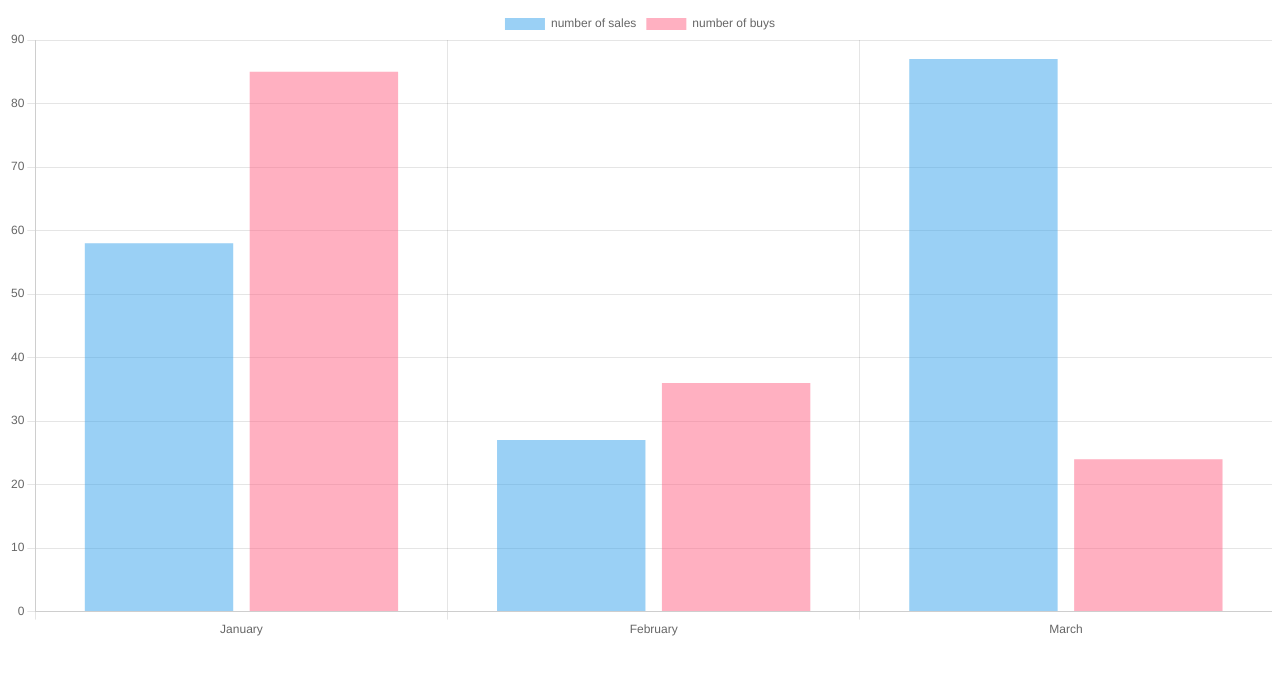
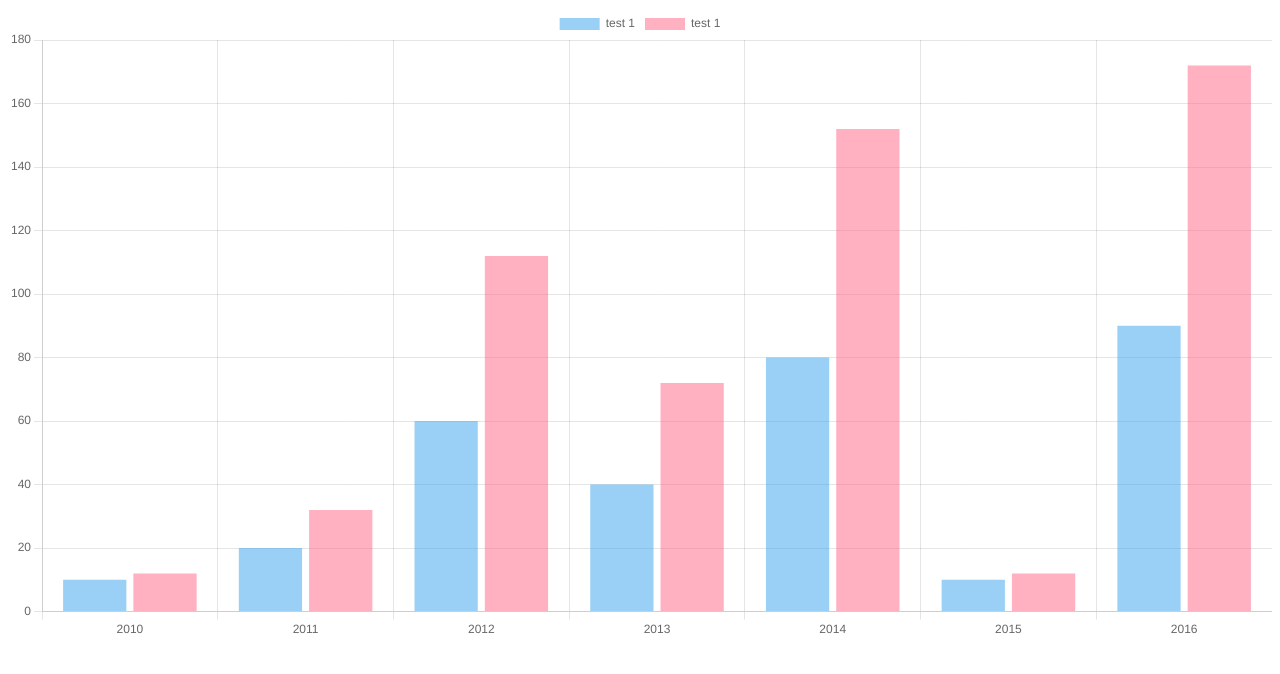
Before and after one commit to pharos-lab/beacon, a Vue app: page / in a window 1280 px wide. Shown: the top 674 px of the page. Built offline with nearby package versions, Linux system fonts and the light colour scheme.

Commit message:
made the chartJs object declaration to be accessible with ref

```diff
--- a/src/App.vue
+++ b/src/App.vue
@@ -1,13 +1,18 @@
 <template>
     <div>
-        <Chart :data="dataStructure" :options="options" type="bar"></Chart>
+        <Chart ref="chart" :data="data" :options="options" type="bar"></Chart>
     </div>
 </template>
 
 <script setup>
+import { ref, onMounted } from 'vue'
 import Chart from './components/Chart.vue'
 //import { Chart } from '../dist/beacon.js'
+const chart = ref()
 
+onMounted(() => {
+    console.log(chart.value.chart.data.labels)
+})
 const rawData = [
     { year: 2010, count: 10 },
     { year: 2011, count: 20 },
--- a/src/components/Chart.vue
+++ b/src/components/Chart.vue
@@ -31,6 +31,9 @@ const props = defineProps({
 })
 
 const charts = ref()
+const chart = ref()
+
+defineExpose({chart})
 
 const finalOptions = computed(() => {
     const legend = props.noLegend == true ? noLegend : null
@@ -41,7 +44,7 @@ const finalOptions = computed(() => {
 })
 
 onMounted(() => {
-    const chart = new Chart(charts.value, {
+    chart.value = new Chart(charts.value, {
         type: props.type,
         options: finalOptions,
         data: props.data,
```
